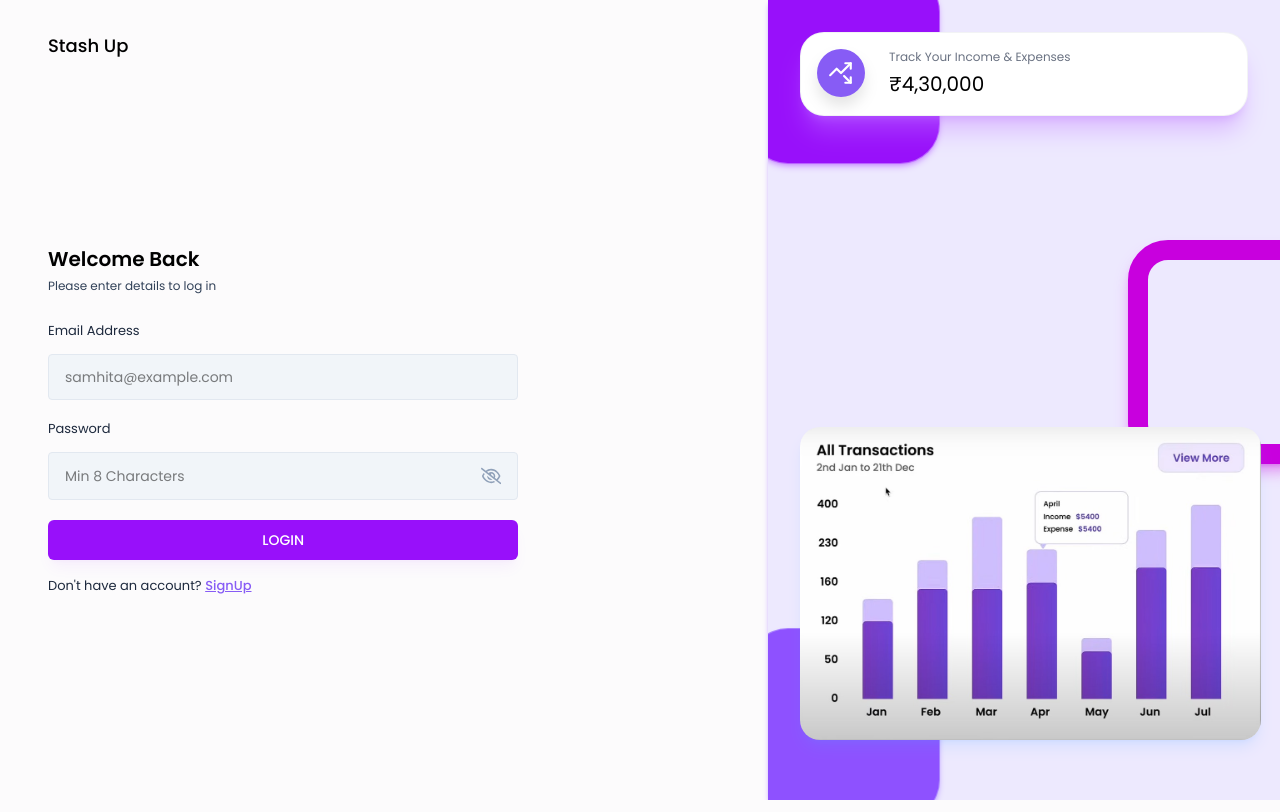
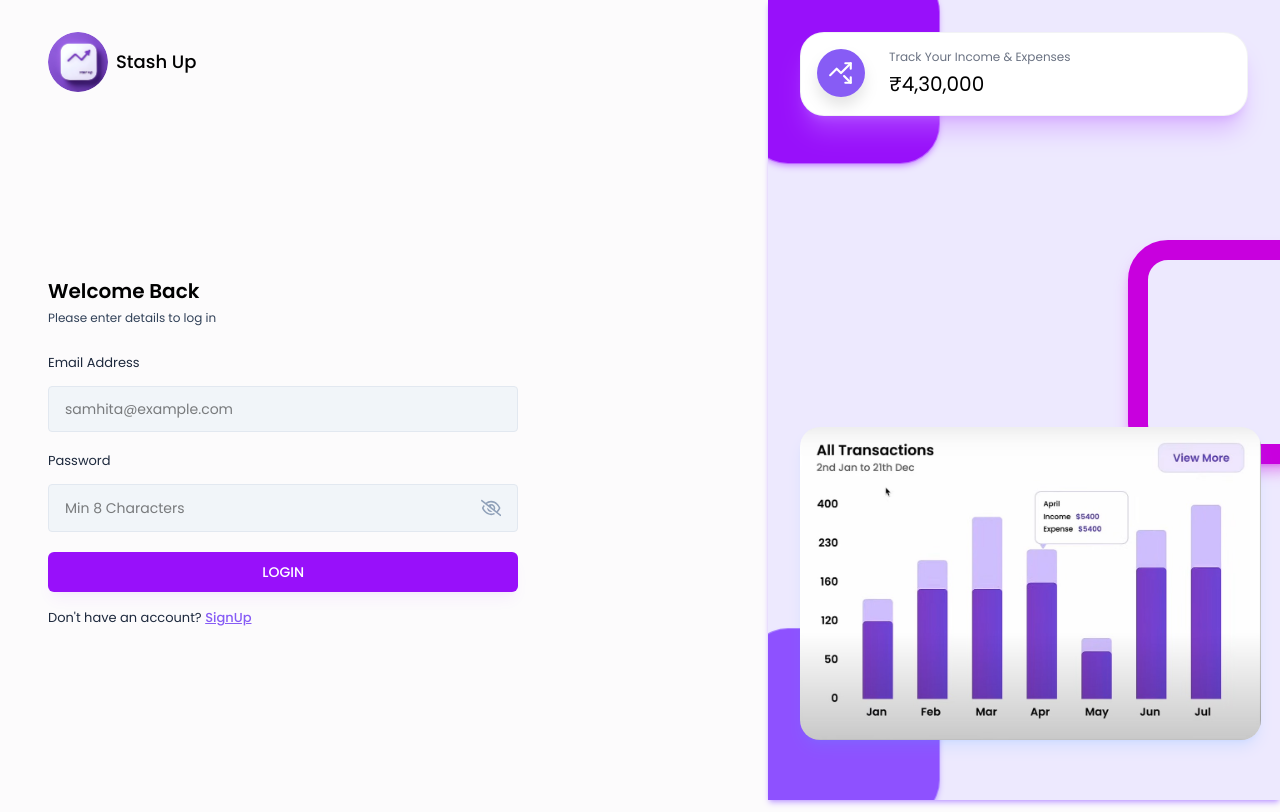
Before and after one commit to Ashwin-RH/Expense-Tracker, a React (Vite) app in the folder frontend/expense-tracker/: page /login in a window 1280 px wide. Built offline with nearby package versions, Linux system fonts and the light colour scheme.

Commit message:
Update AuthLayout.jsx

```diff
--- a/frontend/expense-tracker/src/components/layouts/AuthLayout.jsx
+++ b/frontend/expense-tracker/src/components/layouts/AuthLayout.jsx
@@ -6,7 +6,10 @@ const AuthLayout=({ children}) => {
   return <div className="flex">
     {/* Left side: Auth form */}
     <div className="w-screen h-screen md:w-[60vw] px-12 pt-8 pb-12">
+      <div className="flex items-center gap-2">
+          <img src="/StashUp.png" alt="Logo" className="w-15 h-15 rounded-full "/>
         <h2 className="text-lg font-medium text-black ">Stash Up</h2>
+        </div>
         {children}
        </div>
 
```
